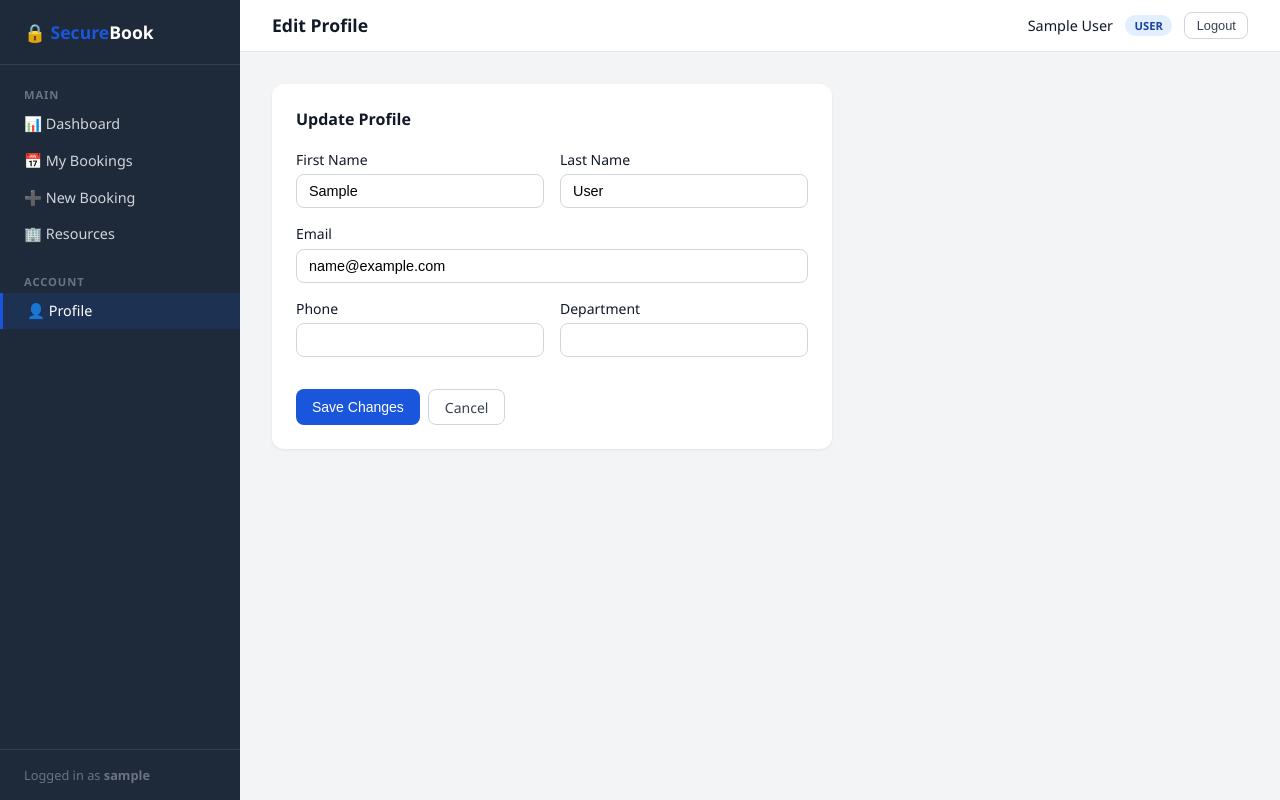
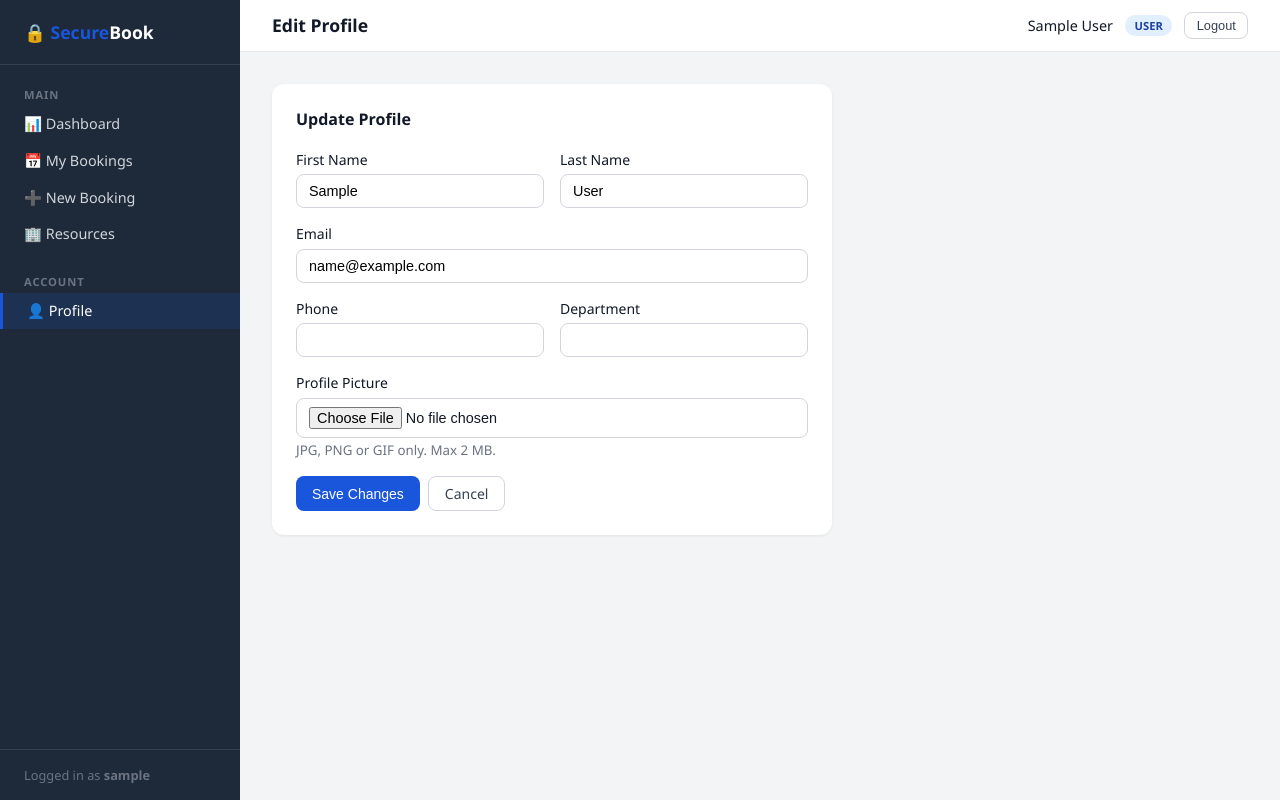
Before and after one commit to Dannyz15/SSD-WEB-APPLICATION, a Django app: page /accounts/profile/edit/ in a window 1280 px wide. Run offline with Django 5.2, Linux system fonts and the light colour scheme; the visitor is signed in with stand-in values (Sample User, id 1).

Commit message:
@ feat: implement B.6 file upload security — profile picture
- Add profile_picture ImageField to User model with UUID rename
  (upload stored at uploads/profile_pictures/<uuid>.<ext>)
- Validate file extension (whitelist: jpg, jpeg, png, gif)
- Validate actual image content via Pillow (magic bytes check)
- Enforce 2 MB size limit at form level
- Display profile picture on profile and edit pages
- Add Pillow==12.2.0 to requirements.txt

Satisfies OWASP ASVS V12 / Brief Section B.6:
  validate MIME + extension, restrict size, store outside web root,
  rename to random UUID

Co-Authored-By: Claude Sonnet 4.6 <noreply@anthropic.com>
@

```diff
--- a/accounts/forms.py
+++ b/accounts/forms.py
@@ -1,8 +1,14 @@
+import io
+import os
 import re
 from django import forms
 from django.contrib.auth.forms import AuthenticationForm, PasswordChangeForm
 from django.core.validators import RegexValidator
+from PIL import Image
 from .models import User
+
+ALLOWED_IMAGE_EXTENSIONS = {'jpg', 'jpeg', 'png', 'gif'}
+MAX_PROFILE_PIC_SIZE = 2 * 1024 * 1024  # 2 MB
 
 phone_validator = RegexValidator(
     regex=r'^\+?1?\d{9,15}$',
@@ -118,13 +124,14 @@ class SecureLoginForm(AuthenticationForm):
 class ProfileUpdateForm(forms.ModelForm):
     class Meta:
         model = User
-        fields = ['first_name', 'last_name', 'email', 'phone', 'department']
+        fields = ['first_name', 'last_name', 'email', 'phone', 'department', 'profile_picture']
         widgets = {
             'first_name': forms.TextInput(attrs={'class': 'form-control'}),
             'last_name': forms.TextInput(attrs={'class': 'form-control'}),
             'email': forms.EmailInput(attrs={'class': 'form-control'}),
             'phone': forms.TextInput(attrs={'class': 'form-control'}),
             'department': forms.TextInput(attrs={'class': 'form-control'}),
+            'profile_picture': forms.ClearableFileInput(attrs={'class': 'form-control', 'accept': 'image/*'}),
         }
 
     def clean_email(self):
@@ -151,6 +158,30 @@ class ProfileUpdateForm(forms.ModelForm):
         if name and not re.match(r'^[A-Za-z\s\-\']+$', name):
             raise forms.ValidationError('Last name may only contain letters, spaces, hyphens, and apostrophes.')
         return name
+
+    def clean_profile_picture(self):
+        file = self.cleaned_data.get('profile_picture')
+        if not file or not hasattr(file, 'name'):
+            return file
+
+        # Validate file size (max 2 MB)
+        if file.size > MAX_PROFILE_PIC_SIZE:
+            raise forms.ValidationError('Profile picture must be under 2 MB.')
+
+        # Validate file extension (whitelist)
+        ext = os.path.splitext(file.name)[1].lstrip('.').lower()
+        if ext not in ALLOWED_IMAGE_EXTENSIONS:
+            raise forms.ValidationError('Only JPG, PNG, and GIF images are allowed.')
+
+        # Validate actual image content via Pillow (checks magic bytes, not just extension)
+        try:
+            img = Image.open(io.BytesIO(file.read()))
+            img.verify()
+        except Exception:
+            raise forms.ValidationError('Uploaded file is not a valid image.')
+
+        file.seek(0)
+        return file
 
 
 class SecurePasswordChangeForm(PasswordChangeForm):
--- a/accounts/models.py
+++ b/accounts/models.py
@@ -1,7 +1,13 @@
+import os
 import uuid
 from django.contrib.auth.models import AbstractUser
 from django.db import models
 from django.utils import timezone
+
+
+def profile_picture_path(instance, filename):
+    ext = os.path.splitext(filename)[1].lower()
+    return f'profile_pictures/{uuid.uuid4().hex}{ext}'
 
 
 class User(AbstractUser):
@@ -15,6 +21,11 @@ class User(AbstractUser):
     role = models.CharField(max_length=10, choices=ROLE_CHOICES, default=ROLE_USER)
     phone = models.CharField(max_length=20, blank=True)
     department = models.CharField(max_length=100, blank=True)
+    profile_picture = models.ImageField(
+        upload_to=profile_picture_path,
+        null=True,
+        blank=True,
+    )
 
     def is_admin_user(self):
         return self.role == self.ROLE_ADMIN
--- a/accounts/views.py
+++ b/accounts/views.py
@@ -94,7 +94,7 @@ def profile_view(request):
 @require_http_methods(['GET', 'POST'])
 def profile_update_view(request):
     if request.method == 'POST':
-        form = ProfileUpdateForm(request.POST, instance=request.user)
+        form = ProfileUpdateForm(request.POST, request.FILES, instance=request.user)
         if form.is_valid():
             form.save()
             log_audit(request, AuditLog.ACTION_PROFILE_UPDATE, resource='profile')
--- a/requirements.txt
+++ b/requirements.txt
@@ -4,6 +4,7 @@ argon2-cffi-bindings==25.1.0
 asgiref==3.11.1
 cffi==2.0.0
 django-axes==7.0.0
+Pillow==12.2.0
 pycparser==3.0
 python-decouple==3.8
 sqlparse==0.5.5
--- a/templates/accounts/profile_edit.html
+++ b/templates/accounts/profile_edit.html
@@ -9,7 +9,7 @@
     <h2 class="card-title">Update Profile</h2>
   </div>
 
-  <form method="post" novalidate>
+  <form method="post" enctype="multipart/form-data" novalidate>
     {% csrf_token %}
 
     <div style="display:grid;grid-template-columns:1fr 1fr;gap:1rem;">
@@ -44,6 +44,20 @@
       </div>
     </div>
 
+    <div class="form-group">
+      <label class="form-label">Profile Picture</label>
+      {% if user.profile_picture %}
+        <div style="margin-bottom:.5rem;">
+          <img src="{{ user.profile_picture.url }}" alt="Current profile picture"
+               style="width:80px;height:80px;object-fit:cover;border-radius:50%;border:2px solid #e5e7eb;">
+          <small class="text-muted" style="display:block;margin-top:.25rem;">Current picture</small>
+        </div>
+      {% endif %}
+      {{ form.profile_picture }}
+      {% if form.profile_picture.errors %}<div class="form-error">{{ form.profile_picture.errors.0 }}</div>{% endif %}
+      <small class="text-muted">JPG, PNG or GIF only. Max 2 MB.</small>
+    </div>
+
     <div class="d-flex gap-1 mt-2">
       <button type="submit" class="btn btn-primary">Save Changes</button>
       <a href="{% url 'accounts:profile' %}" class="btn btn-outline">Cancel</a>
```
Also changed, not shown: templates/accounts/profile.html (+7 -0 lines), accounts/migrations/0002_user_profile_picture.py (added).
